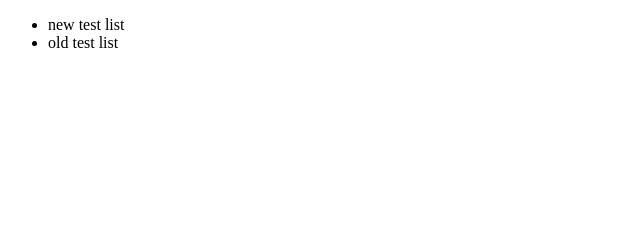
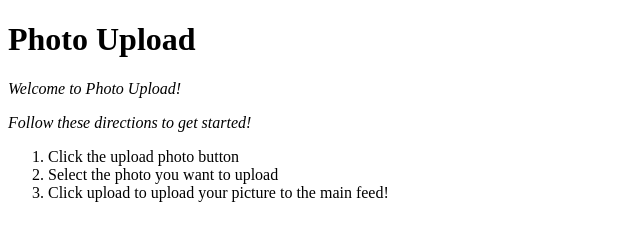
Before and after one commit to dqhq96/GitTest, a plain HTML site: page index.html in a window 1280 px wide. Shown: the whole page, without its empty margins (0-640 px from the left). Drawn offline with Linux system fonts and the light colour scheme.

Commit message:
photo upload project

```diff
--- a/index.html
+++ b/index.html
@@ -1,14 +1,31 @@
 <!DOCTYPE html>
 <html>
   <head>
+    <title>PhotoUpload</title>
     <meta charset="utf-8">
-    <title>test123</title>
-    <ul>
-      <li>new test list</li>
-      <li>old test list</li>
-    </ul>
+    <meta name="viewport" content="width=device-width, initial-scale=1">
   </head>
+
   <body>
+    <p>
+      <h1>Photo Upload</h1>
+    </p>
+    <p>
+      <em>Welcome to Photo Upload!</em>
+    </p>
+    <p>
+      <em>Follow these directions to get started!</em>
+    </p>
+    <p>
+      <ol>
+        <li>Click the upload photo button</li>
+        <li>Select the photo you want to upload</li>
+        <li>Click upload to upload your picture to the main feed!</li>
+
+      </ol>
+    </p>
+
+
 
   </body>
 </html>
```
